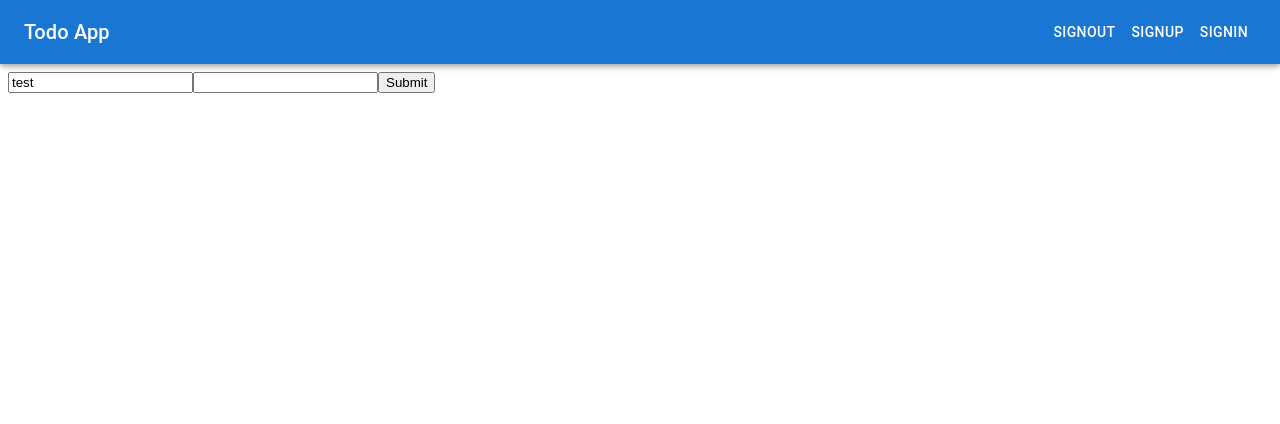
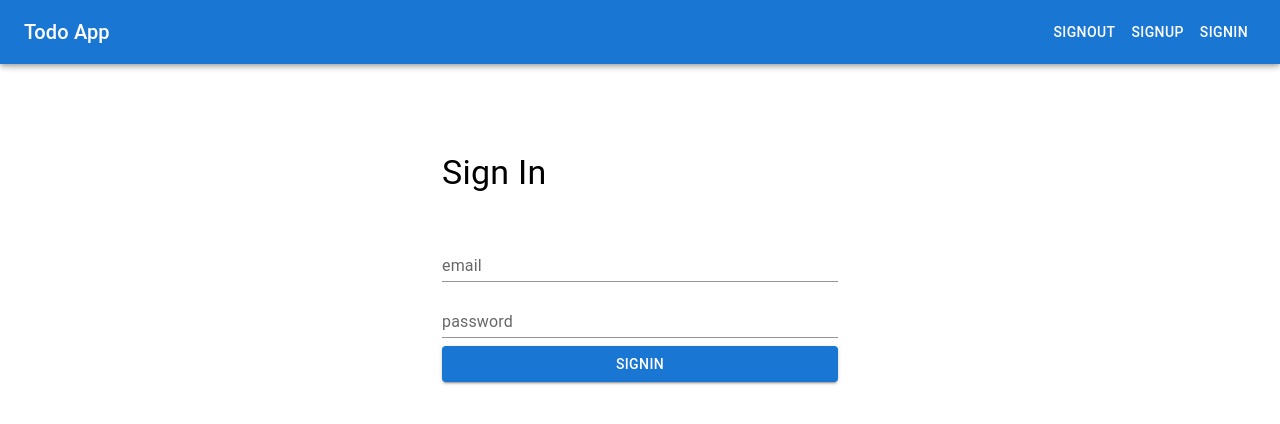
Before and after one commit to seongsoo96/toy-projects, a React (Create React App) app in the folder todo-with-auth/: page /signin in a window 1280 px wide. Shown: the top 424 px of the page. Built offline with nearby package versions, Linux system fonts and the light colour scheme.

Commit message:
feat: Implement SignIn, SignUp components

```diff
--- a/todo-with-auth/src/components/auth/SignIn.tsx
+++ b/todo-with-auth/src/components/auth/SignIn.tsx
@@ -1,34 +1,51 @@
-import React from 'react';
+import { Box, Button, Container, TextField, Typography } from '@mui/material';
 import { useForm, SubmitHandler } from 'react-hook-form';
+import { ErrorMessage } from '@hookform/error-message';
 
-type Inputs = {
-  example: string;
-  exampleRequired: string;
-};
+interface FormData {
+  email: string;
+  password: string;
+}
+
+const onSubmit: SubmitHandler<FormData> = (data) => console.log(data);
 
 export default function SignIn() {
   const {
     register,
+    // formState: { errors },
     handleSubmit,
-    watch,
-    formState: { errors },
-  } = useForm<Inputs>();
-  const onSubmit: SubmitHandler<Inputs> = (data) => console.log(data);
-
-  console.log(watch('example')); // watch input value by passing the name of it
+  } = useForm<FormData>();
 
   return (
-    /* "handleSubmit" will validate your inputs before invoking "onSubmit" */
-    <form onSubmit={handleSubmit(onSubmit)}>
-      {/* register your input into the hook by invoking the "register" function */}
-      <input defaultValue="test" {...register('example')} />
-
-      {/* include validation with required or other standard HTML validation rules */}
-      <input {...register('exampleRequired', { required: true })} />
-      {/* errors will return when field validation fails  */}
-      {errors.exampleRequired && <span>This field is required</span>}
-
-      <input type="submit" />
-    </form>
+    <Container maxWidth="xs">
+      <Box
+        component="form"
+        onSubmit={handleSubmit(onSubmit)}
+        sx={{ display: 'flex', flexDirection: 'column', gap: 1, mt: 10 }}>
+        <Typography variant="h4" sx={{ mb: 4 }}>
+          Sign In
+        </Typography>
+        <TextField
+          id="email"
+          label="email"
+          variant="standard"
+          placeholder="이메일 입력"
+          fullWidth
+          {...register('email')}
+        />
+        <TextField
+          id="password"
+          label="password"
+          variant="standard"
+          type="password"
+          placeholder="비밀번호 입력"
+          fullWidth
+          {...register('password')}
+        />
+        <Button type="submit" variant="contained">
+          SignIn
+        </Button>
+      </Box>
+    </Container>
   );
 }
--- a/todo-with-auth/src/components/auth/SignUp.tsx
+++ b/todo-with-auth/src/components/auth/SignUp.tsx
@@ -5,6 +5,7 @@ import { ErrorMessage } from '@hookform/error-message';
 interface FormData {
   email: string;
   password: string;
+  passwordCheck: string;
 }
 
 const onSubmit: SubmitHandler<FormData> = (data) => console.log(data);
@@ -12,6 +13,7 @@ const onSubmit: SubmitHandler<FormData> = (data) => console.log(data);
 export default function SighUp() {
   const {
     register,
+    watch,
     formState: { errors },
     handleSubmit,
   } = useForm<FormData>();
@@ -36,7 +38,6 @@ export default function SighUp() {
             validate: (email) =>
               (email.includes('@') && email.includes('.')) ||
               '이메일 형식을 지켜주세요.',
-            // 이메일 조건
           })}
         />
         <ErrorMessage
@@ -44,7 +45,6 @@ export default function SighUp() {
           name="email"
           render={({ message }) => <p style={{ color: 'red' }}>{message}</p>}
         />
-
         <TextField
           id="password"
           label="password"
@@ -65,6 +65,25 @@ export default function SighUp() {
           name="password"
           render={({ message }) => <p style={{ color: 'red' }}>{message}</p>}
         />
+        <TextField
+          id="passwordCheck"
+          label="passwordCheck"
+          variant="standard"
+          type="password"
+          placeholder="비밀번호 확인"
+          fullWidth
+          {...register('passwordCheck', {
+            required: true,
+            validate: (passwordCheck) =>
+              passwordCheck === watch('password') ||
+              '비밀번호가 일치하지 않습니다.',
+          })}
+        />
+        <ErrorMessage
+          errors={errors}
+          name="passwordCheck"
+          render={({ message }) => <p style={{ color: 'red' }}>{message}</p>}
+        />
         <Button type="submit" variant="contained">
           SignUp
         </Button>
```
